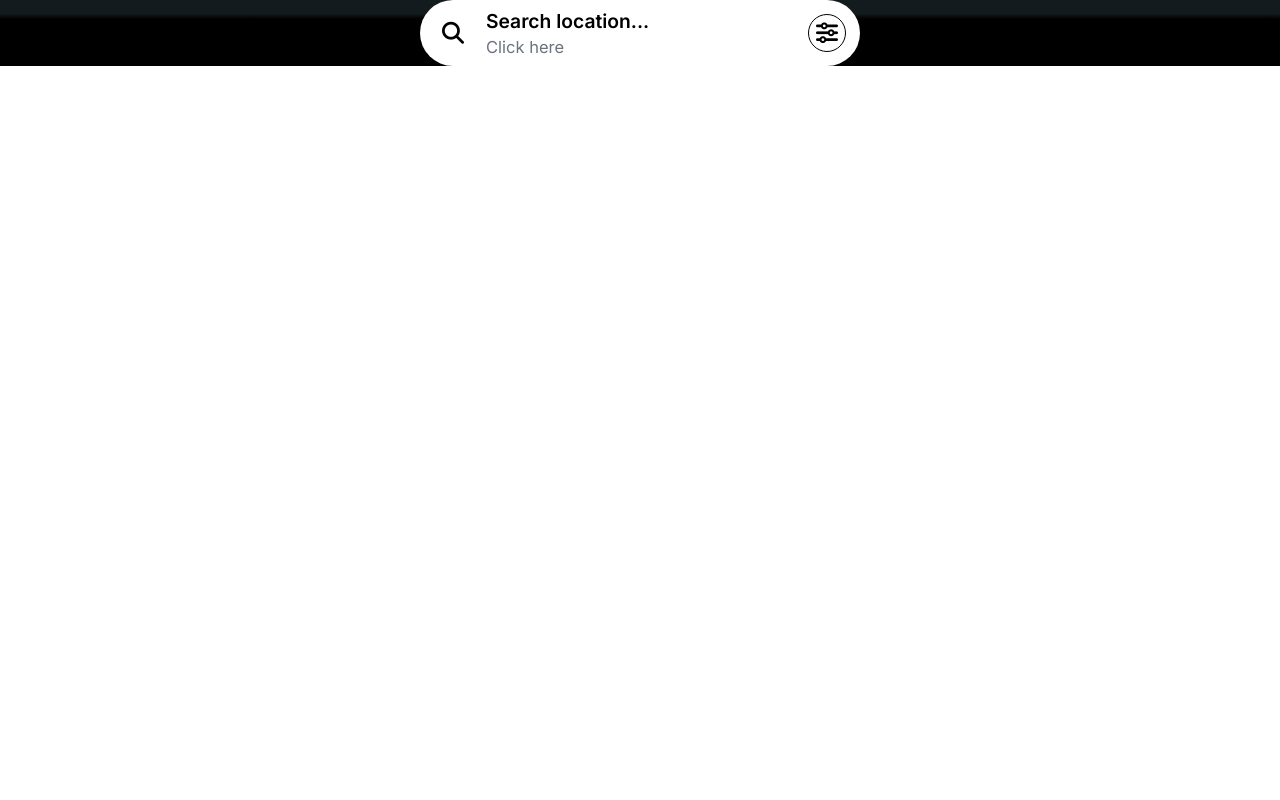
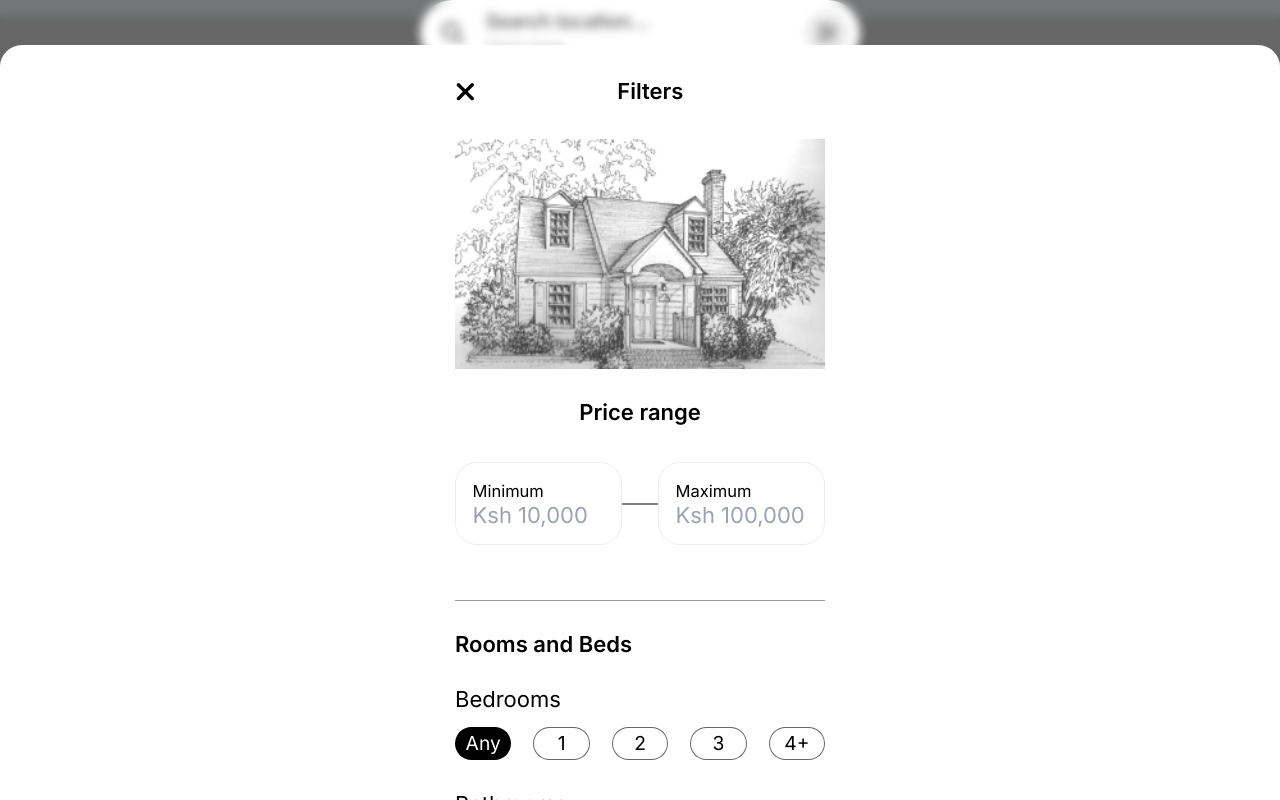
Before and after one commit to Developer-Square/Apartment-Hunting-Site, a React (Vite) app: page /apartments in a window 1280 px wide. Both pictures are taken after a click on the element 827 px from the left and 33 px from the top of the page. Shown: the top 800 px of the page. Built offline with nearby package versions, Linux system fonts and the light colour scheme.

Commit message:
feat: add price range, rooms filter, property type and amenities filter

```diff
--- a/src/components/index.ts
+++ b/src/components/index.ts
@@ -8,6 +8,8 @@ import Footer from './home/Footer';
 import Search from './home/Search';
 import DesktopMenu from './home/DesktopMenu';
 import SearchBar from './view-apartments/SearchBar';
+import Filters from './view-apartments/Filters';
+import { FilterBackdrop } from './view-apartments/Helpers';
 
 export {
   Menu,
@@ -20,4 +22,6 @@ export {
   Search,
   DesktopMenu,
   SearchBar,
+  Filters,
+  FilterBackdrop,
 };
--- /dev/null
+++ b/src/components/view-apartments/Filters.tsx
@@ -0,0 +1,191 @@
+/* eslint-disable @typescript-eslint/no-empty-function */
+/* eslint-disable @typescript-eslint/ban-ts-comment */
+import { useSpring, animated } from '@react-spring/web';
+import { SetStateAction, useState } from 'react';
+
+import FilterImg from '@/assets/view-apartments/filters.png';
+import { AmenitiesList, NumberOfRooms, PropertyType } from './Helpers';
+
+const Filters = ({
+  show,
+  setShow,
+}: {
+  show: boolean;
+  setShow: React.Dispatch<SetStateAction<boolean>>;
+}) => {
+  const props = useSpring({
+    from: { y: -100, opacity: 0 },
+    to: { y: show ? 0 : 100, opacity: show ? 1 : 0 },
+  });
+
+  const rooms = ['Any', '1', '2', '3', '4+'];
+  const amenitiesList = ['wifi', 'parking', 'washer', 'kitchen', 'gym'];
+  const essentialsList = ['dryer', 'heating', 'dedicatedWorkspace', 'tv'];
+  const featuresList = [
+    'pool',
+    'hotTub',
+    'evCharger',
+    'smokingAllowed',
+    'breakfast',
+  ];
+  const [bedrooms, setBedrooms] = useState('Any');
+  const [bathrooms, setBathrooms] = useState('Any');
+  const [propertyType, setPropertyType] = useState('');
+  const [showMore, setShowMore] = useState(false);
+  const [amenities, setAmenities] = useState({
+    wifi: false,
+    parking: false,
+    washer: false,
+    kitchen: false,
+    gym: false,
+  });
+  const [essentials, setEssentials] = useState({
+    dryer: false,
+    heating: false,
+    dedicatedWorkspace: false,
+    tv: false,
+  });
+  const [features, setFeatures] = useState({
+    pool: false,
+    hotTub: false,
+    evCharger: false,
+    smokingAllowed: false,
+    breakfast: false,
+  });
+
+  return (
+    <animated.div
+      style={{
+        position: 'absolute',
+        top: show ? 45 : window.innerHeight,
+        backgroundColor: '#FFFFFF',
+        height: 'auto',
+        width: '100%',
+        zIndex: '10',
+        borderRadius: '1rem',
+        ...props,
+      }}
+    >
+      <div className='max-w-[370px] mx-auto'>
+        <div className='flex items-center'>
+          <i
+            className='fa-solid fa-xmark text-xl mt-5'
+            onClick={() => setShow(false)}
+          ></i>
+          <p className='font-bold text-base text-center mt-5 w-full'>Filters</p>
+        </div>
+        <img src={FilterImg} alt='filters' className='mt-5 w-full' />
+        <div className='mt-5 w-full'>
+          <p className='font-bold text-center'>Price range</p>
+          <div className='flex mt-6 items-center justify-around'>
+            <div className='w-[32] h-[20] p-3 rounded-2xl flex flex-col border border-black/[.08]'>
+              <p className='text-xs'>Minimum</p>
+              <input
+                type='text'
+                placeholder='Ksh 10,000'
+                className='bg-transparent text-black outline-none border-none w-24 h-full'
+              />
+            </div>
+            <span className='h-0.5 w-7 bg-black/[0.5]'></span>
+            <div className='w-[32] h-[20] p-3 rounded-2xl flex flex-col border border-black/[.08]'>
+              <p className='text-xs'>Maximum</p>
+              <input
+                type='text'
+                placeholder='Ksh 100,000'
+                className='bg-transparent text-black outline-none w-24 border-none h-full'
+              />
+            </div>
+          </div>
+        </div>
+        <div className='mt-10 bg-black/[0.4] w-full h-[0.5px]'></div>
+        <div className='mt-5'>
+          <p className='font-bold'>Rooms and Beds</p>
+          <NumberOfRooms
+            rooms={rooms}
+            title='Bedrooms'
+            currentRoom={bedrooms}
+            setCurrentRoom={setBedrooms}
+          />
+          <div className='mt-5'></div>
+          <NumberOfRooms
+            rooms={rooms}
+            title='Bathrooms'
+            currentRoom={bathrooms}
+            setCurrentRoom={setBathrooms}
+          />
+        </div>
+        <div className='mt-14 bg-black/[0.4] w-full h-[1px]'></div>
+        <div className='mt-5'>
+          <p className='font-bold'>Property Type</p>
+          <div className='mt-7 flex gap-8'>
+            <PropertyType
+              icon='fa-solid fa-house text-3xl pl-5'
+              content='House'
+              propertyType={propertyType}
+              setPropertyType={setPropertyType}
+            />
+            <PropertyType
+              icon='fa-solid fa-building text-3xl pl-5'
+              content='Apartment'
+              propertyType={propertyType}
+              setPropertyType={setPropertyType}
+            />
+          </div>
+          <div className='mt-8 flex gap-8'>
+            <PropertyType
+              icon='fa-solid fa-house-flood-water text-3xl pl-5'
+              content='Townhouse'
+              propertyType={propertyType}
+              setPropertyType={setPropertyType}
+            />
+            <PropertyType
+              icon='fa-solid fa-hotel text-3xl pl-5'
+              content='Hotel'
+              propertyType={propertyType}
+              setPropertyType={setPropertyType}
+            />
+          </div>
+        </div>
+        <AmenitiesList
+          title='Amenities'
+          amenitiesList={amenitiesList}
+          amenities={amenities}
+          setAmenities={setAmenities}
+          topAmenities={true}
+          showMore={showMore}
+          setShowMore={setShowMore}
+        />
+        {showMore && (
+          <>
+            <AmenitiesList
+              title='Essentials'
+              amenitiesList={essentialsList}
+              amenities={essentials}
+              setAmenities={setEssentials}
+              topAmenities={false}
+              setShowMore={() => {}}
+            />
+            <AmenitiesList
+              title='Features'
+              amenitiesList={featuresList}
+              amenities={features}
+              setAmenities={setFeatures}
+              topAmenities={false}
+              setShowMore={() => {}}
+            />
+          </>
+        )}
+        {showMore && (
+          <p
+            className='underline mt-7 mb-10 cursor-pointer'
+            onClick={() => setShowMore(false)}
+          >
+            Show less
+          </p>
+        )}
+      </div>
+    </animated.div>
+  );
+};
+
+export default Filters;
--- /dev/null
+++ b/src/components/view-apartments/Helpers.tsx
@@ -0,0 +1,132 @@
+/* eslint-disable @typescript-eslint/no-explicit-any */
+/* eslint-disable @typescript-eslint/ban-ts-comment */
+import { useSpring, animated } from '@react-spring/web';
+import React, { SetStateAction } from 'react';
+
+export const FilterBackdrop = ({ show }: { show: boolean }) => {
+  const props = useSpring({
+    from: { y: -100, opacity: 0 },
+    to: { y: show ? 0 : 100, opacity: show ? 1 : 0 },
+  });
+
+  return (
+    <animated.div
+      style={{
+        position: 'absolute',
+        top: show ? 0 : window.innerHeight,
+        backgroundColor: '#FFFFFF',
+        height: '100vh',
+        width: '100%',
+        zIndex: '10',
+        backdropFilter: 'blur(5px)',
+        background: 'rgba(255, 255, 255, 0.4)',
+        ...props,
+      }}
+    />
+  );
+};
+
+export const NumberOfRooms = ({
+  title,
+  rooms,
+  currentRoom,
+  setCurrentRoom,
+}: {
+  title: string;
+  rooms: string[];
+  currentRoom: string;
+  setCurrentRoom: React.Dispatch<SetStateAction<string>>;
+}) => (
+  <div className='mt-4'>
+    <p>{title}</p>
+    <div className='flex justify-start gap-4 mt-2'>
+      {rooms.map((room, index) => (
+        <span
+          key={index}
+          className={`w-[65px] flex items-center justify-center h-[33px] ${
+            currentRoom === room ? 'bg-black text-white' : 'bg-white text-black'
+          } text-sm rounded-3xl cursor-pointer border border-black/[0.6]`}
+          onClick={() => setCurrentRoom(room)}
+        >
+          {room}
+        </span>
+      ))}
+    </div>
+  </div>
+);
+
+export const PropertyType = ({
+  icon,
+  content,
+  propertyType,
+  setPropertyType,
+}: {
+  icon: string;
+  content: string;
+  propertyType: string;
+  setPropertyType: React.Dispatch<SetStateAction<string>>;
+}) => (
+  <div
+    className={`${
+      content === propertyType ? 'bg-black text-white' : 'border-black/[0.4]'
+    } flex flex-col gap-2 justify-center border w-32 h-28 rounded-xl cursor-pointer hover hover:border-black/[0.1] hover:text-black/[0.5]`}
+    onClick={() => setPropertyType(content)}
+  >
+    <i className={icon}></i>
+    <p className='pl-5'>{content}</p>
+  </div>
+);
+
+export const AmenitiesList = ({
+  title,
+  amenitiesList,
+  amenities,
+  setAmenities,
+  topAmenities,
+  showMore,
+  setShowMore,
+}: {
+  title: string;
+  amenitiesList: string[];
+  amenities: { [key: string]: boolean };
+  setAmenities: React.Dispatch<SetStateAction<any>>;
+  topAmenities: boolean;
+  showMore?: boolean;
+  setShowMore: React.Dispatch<SetStateAction<boolean>>;
+}) => {
+  return (
+    <div className='mt-8'>
+      <p className='font-bold'>{title}</p>
+      {title === 'Amenities' && <p className='mt-3 mb-5'>Popular in Kenya</p>}
+      {amenitiesList.map((amenity, index) => (
+        <div key={index} className='flex items-center mt-4'>
+          <input
+            type='checkbox'
+            // @ts-ignore
+            checked={amenities[amenity]}
+            onChange={() =>
+              setAmenities({
+                ...amenities,
+                // @ts-ignore
+                [amenity]: !amenities[amenity],
+              })
+            }
+            className='checkbox checkbox-primary checkbox-lg'
+          />
+          <p className='text-lg ml-3.5'>
+            {amenity.charAt(0).toUpperCase() + amenity.slice(1)}
+          </p>
+        </div>
+      ))}
+
+      {topAmenities && !showMore && (
+        <p
+          className='underline mt-7 mb-10 cursor-pointer'
+          onClick={() => setShowMore(true)}
+        >
+          Show more
+        </p>
+      )}
+    </div>
+  );
+};
--- a/src/components/view-apartments/SearchBar.tsx
+++ b/src/components/view-apartments/SearchBar.tsx
@@ -25,7 +25,7 @@ const SearchBar = ({
         ...props,
       }}
     >
-      <div className='mt-5 ml-5 flex'>
+      <div className='mt-5 ml-5 flex max-w-[370px]'>
         <div
           className='border border-black rounded-full w-7 h-7 flex items-center justify-center cursor-pointer'
           onClick={() => setShow(false)}
@@ -42,7 +42,7 @@ const SearchBar = ({
           className='bg-transparent px-2 text-black outline-none border-none w-60 h-full'
         />
       </div>
-      <div className='mt-5 ml-5'>
+      <div className='mt-5 ml-5 max-w-[370px]'>
         <p className='text-sm font-bold'>Recent Searches</p>
         <div className='mt-3 flex cursor-pointer'>
           <div className='h-12 w-12 bg-[#EBEBEB] flex items-center justify-center rounded-xl'>
--- a/src/pages/ViewApartments.tsx
+++ b/src/pages/ViewApartments.tsx
@@ -1,8 +1,9 @@
 import { useState } from 'react';
-import { SearchBar } from '../components';
+import { FilterBackdrop, Filters, SearchBar } from '../components';
 
 const ViewApartmentsPage = () => {
   const [showSearhBar, setshowSearhBar] = useState(false);
+  const [showFilters, setshowFilters] = useState(false);
 
   return (
     <section className='apartments-page w-full h-full mb-5 text-black'>
@@ -15,16 +16,16 @@ const ViewApartmentsPage = () => {
           <p className='text-sm font-bold'>Search location...</p>
           <p className='text-xs text-gray-500'>Click here</p>
         </div>
-        {/* <input
-          type='text'
-          placeholder='Search location...'
-          className='cursor-pointer bg-transparent px-2 text-black outline-none border-none w-60 h-full'
-        /> */}
-        <div className='rounded-full h-7 w-7 border border-black flex items-center justify-center cursor-pointer ml-auto mr-2.5'>
+        <div
+          className='rounded-full h-7 w-7 border border-black flex items-center justify-center cursor-pointer ml-auto mr-2.5'
+          onClick={() => setshowFilters(true)}
+        >
           <i className='fa-solid fa-sliders text-black p-3'></i>
         </div>
       </div>
       <SearchBar show={showSearhBar} setShow={setshowSearhBar} />
+      <FilterBackdrop show={showFilters} />
+      <Filters show={showFilters} setShow={setshowFilters} />
     </section>
   );
 };
```
Also changed, not shown: src/assets/view-apartments/filters.png (added).
